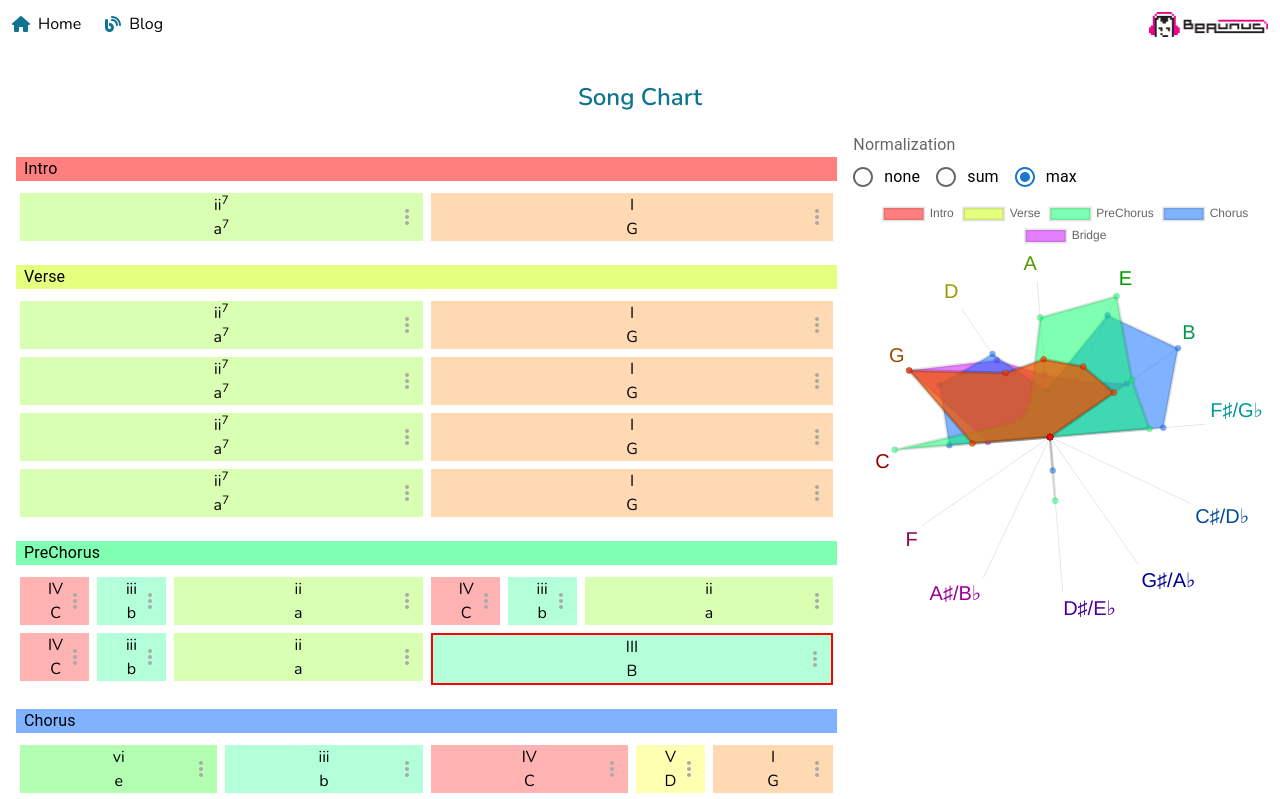
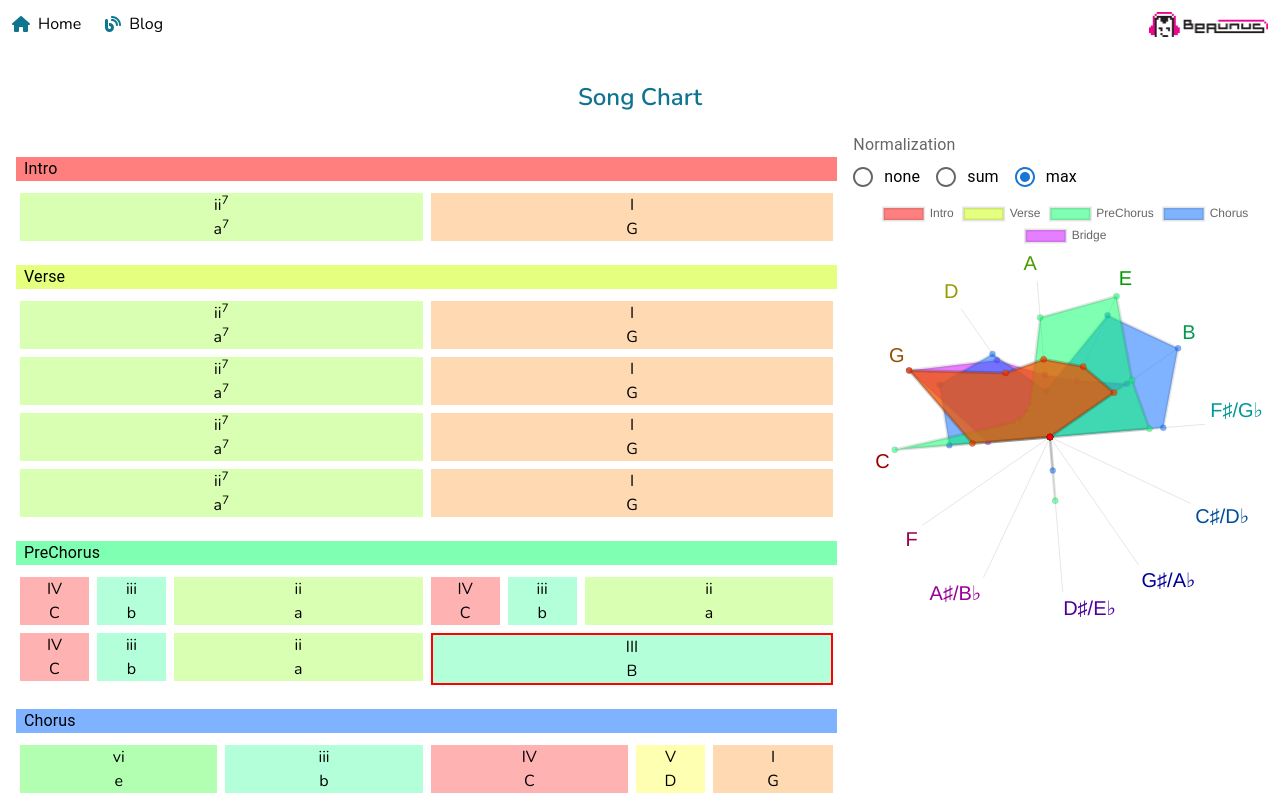
Before and after one commit to beaunus/beaunus.com, a Next.js app: page /blog/song-chart in a window 1280 px wide. Shown: the top 799 px of the page. Built offline with nearby package versions, Linux system fonts and the light colour scheme; no server answers.

Commit message:
feature: remove handles

```diff
--- a/pages/blog/song-chart.tsx
+++ b/pages/blog/song-chart.tsx
@@ -217,18 +217,16 @@ const ChordChip: FC<{
 			alignItems="center"
 			className="px-1 mx-1"
 			direction="row"
-			justifyContent="space-between"
+			justifyContent="center"
 			style={{
 				backgroundColor: `hsl(${hueByNoteName[root]}, 100%, 50%, 0.3)`,
 				...(isOutOfKey ? { border: "solid red 2px" } : {}),
 			}}
 		>
-			<MoreVert className="opacity-0" htmlColor="#aaa" />
 			<Stack alignItems="center" direction="column">
 				<div>{CHORD_QUALITY_BY_NAME[qualityName].decorate(chordFunction)}</div>
 				<div>{CHORD_QUALITY_BY_NAME[qualityName].decorate(root)}</div>
 			</Stack>
-			<MoreVert htmlColor="#aaa" />
 		</Stack>
 	</div>
 );
```
